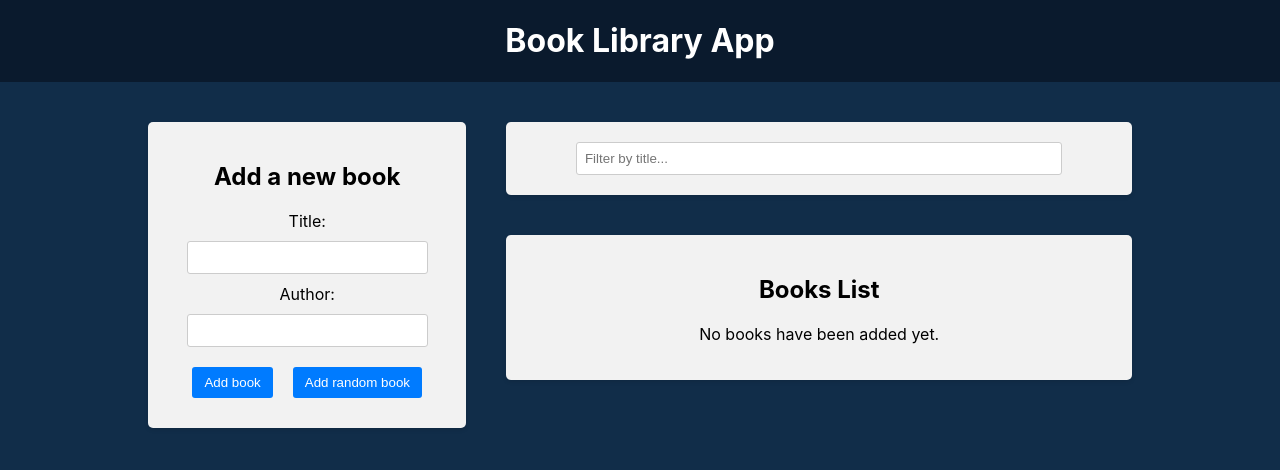
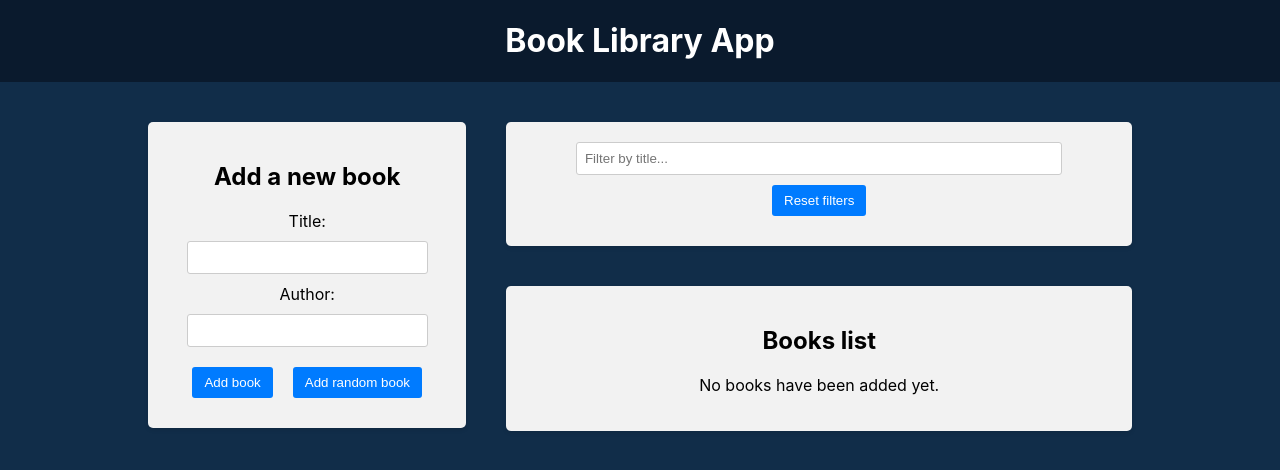
Before and after one commit to keithharingg/book-library-app, a React (Create React App) app in the folder frontend/: page / in a window 1280 px wide. Shown: the top 470 px of the page. Built offline with nearby package versions, Linux system fonts and the light colour scheme.

Commit message:
filter redux slice and added button for reset filters

```diff
--- a/frontend/src/components/BookList/BookList.js
+++ b/frontend/src/components/BookList/BookList.js
@@ -23,7 +23,7 @@
 
   return (
     <div className="app-block book-list">
-      <h2>Books List</h2>
+      <h2>Books list</h2>
       {books.length === 0 ? (
         <p>No books have been added yet.</p>
       ) : (
--- a/frontend/src/components/Filter/Filter.js
+++ b/frontend/src/components/Filter/Filter.js
@@ -1,5 +1,5 @@
 import { useDispatch, useSelector } from 'react-redux';
-import { selectTitleFilter, setTitleFilter } from '../../redux/slices/filterSlice';
+import { selectTitleFilter, setTitleFilter, resetFilters } from '../../redux/slices/filterSlice';
 import './Filter.css';
 
 const Filter = () => {
@@ -8,9 +8,13 @@
   const handleTitleFilter = (e) => {
     dispatch(setTitleFilter(e.target.value));
   };
+  const handleResetFilters = () => {
+    dispatch(resetFilters());
+  };
 
   return (
     <div className="app-block filter">
+      <div className="filter-row">
         <div className="filter-group">
           <input
             value={titleFilter}
@@ -18,6 +22,10 @@
             type="text"
             placeholder="Filter by title..."
           />
+          <button type="button" onClick={handleResetFilters}>
+            Reset filters
+          </button>
+        </div>
       </div>
     </div>
   );
--- a/frontend/src/redux/slices/filterSlice.js
+++ b/frontend/src/redux/slices/filterSlice.js
@@ -14,10 +14,13 @@
       // You can also return new state as usual
       // return {...state, title: action.payload}
     },
+    resetFilters: (state) => {
+      return initialState;
+    },
   },
 });
 
-export const { setTitleFilter } = filterSlice.actions;
+export const { setTitleFilter, resetFilters } = filterSlice.actions;
 
 export const selectTitleFilter = (state) => state.filter.title;
 
```
Lines whose indentation alone changed are shown as unchanged.
